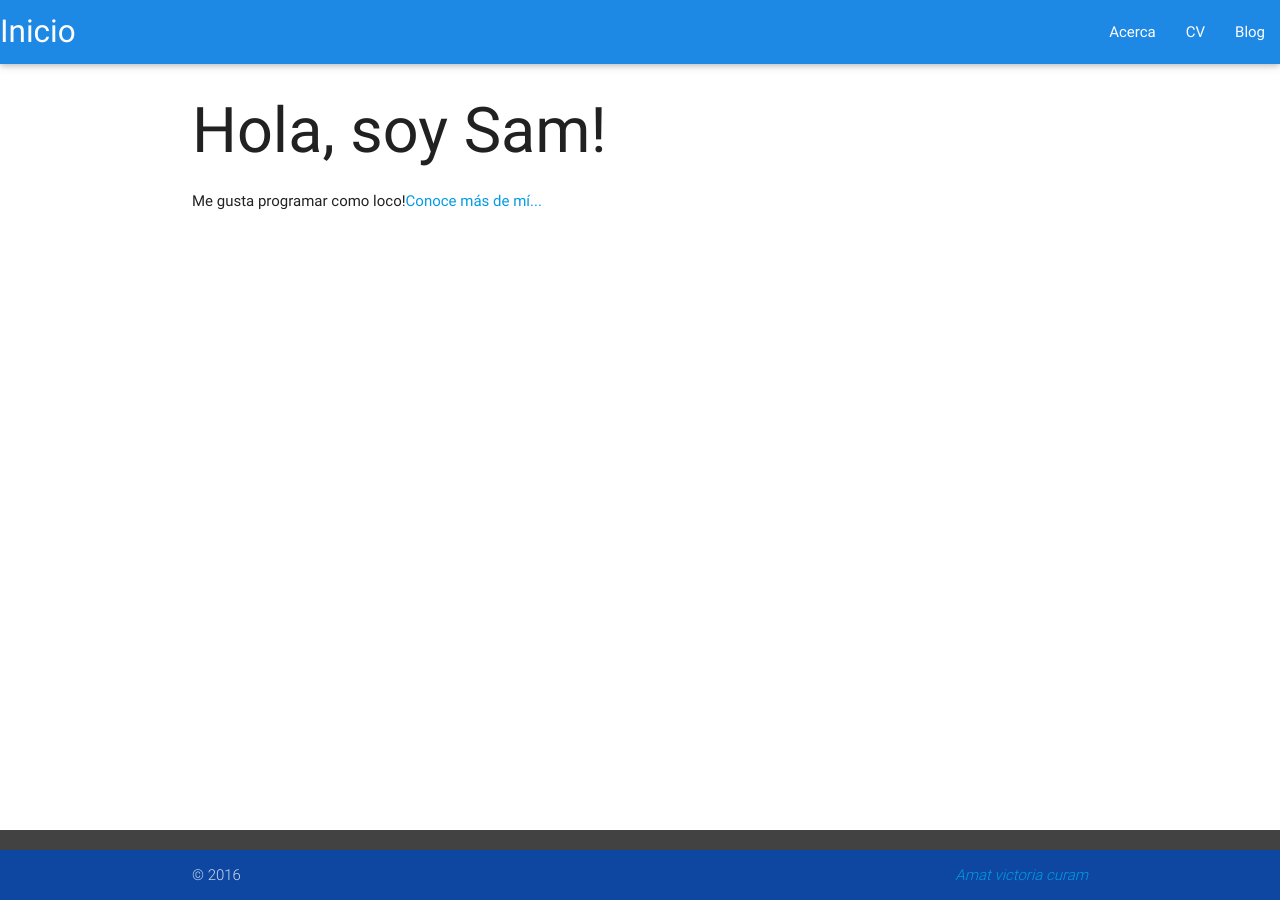
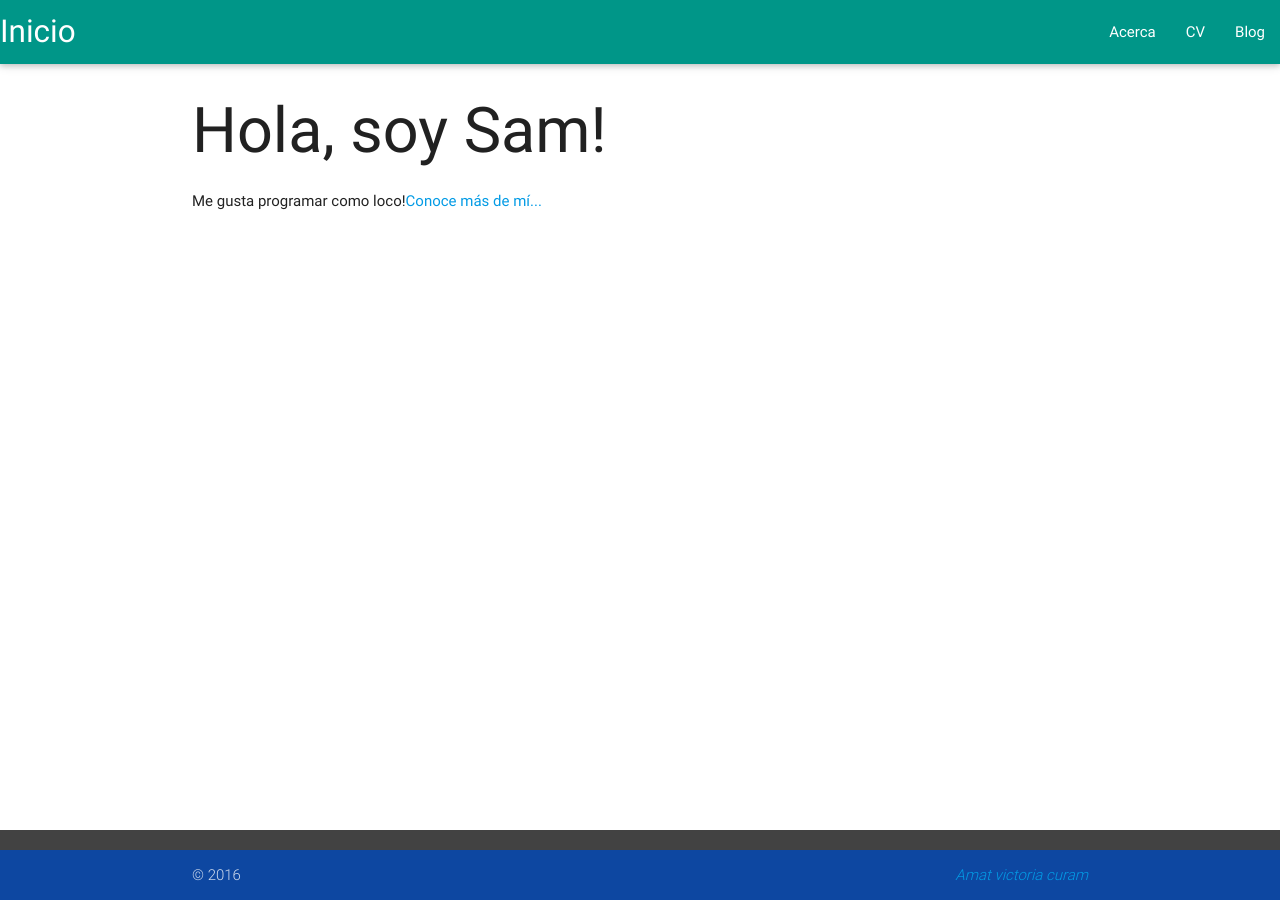
Before and after one commit to const3/const3.github.io, a Jekyll site: the page built from index.html, in a window 1280 px wide. Built offline with Jekyll 4.4.1, drawn with Linux system fonts in a browser that asks for light colours; nearby versions of some CDN libraries.

Commit message:
Update default.html

```diff
--- a/_layouts/default.html
+++ b/_layouts/default.html
@@ -14,7 +14,7 @@
     <body>
     <header>
       <nav>
-        <div class="nav-wrapper blue darken-1">
+        <div class="nav-wrapper teal">
           <a href="/" class="brand-logo">Inicio</a>
           <a href="#" data-activates="mobile-demo" class="button-collapse"><i class="material-icons">menu</i></a>
           <ul class="right hide-on-med-and-down">
```
